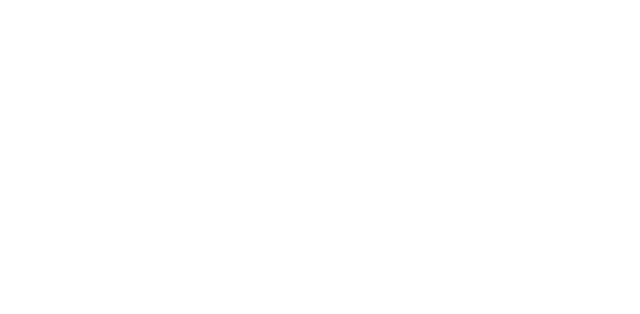
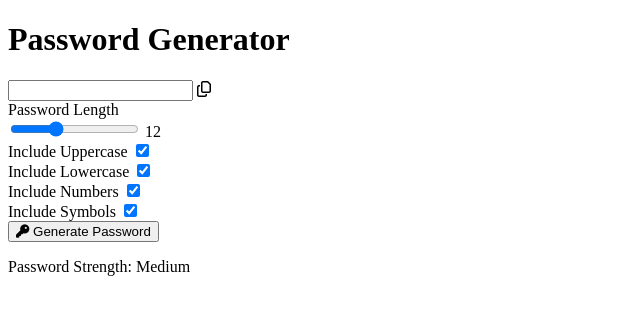
Before and after one commit to toprakmuhammed/password-generator, a plain HTML site: page index.html in a window 1280 px wide. Shown: the whole page, without its empty margins (0-640 px from the left). Drawn offline with Linux system fonts and the light colour scheme.

Commit message:
build html side.

```diff
--- a/index.html
+++ b/index.html
@@ -13,5 +13,61 @@
     />
     <title>Password Generator</title>
   </head>
-  <body></body>
+  <body>
+    <!-- password container -->
+    <div class="container">
+      <h1>Password Generator</h1>
+      <div class="password-container">
+        <input type="text" readonly id="password" />
+        <i class="far fa-copy" id="copy-btn" title="Copy to Clipboard"></i>
+      </div>
+
+      <!-- options -->
+      <div class="options">
+        <!-- password length -->
+        <div class="option">
+          <label for="length">Password Length</label>
+          <div class="range-container">
+            <input type="range" id="length" min="6" max="24" value="12" />
+            <span id="length-value">12</span>
+          </div>
+        </div>
+        <!-- include uppercase -->
+        <div class="option">
+          <label for="uppercase">Include Uppercase</label>
+          <input type="checkbox" id="uppercase" checked />
+        </div>
+        <!-- include lowercase -->
+        <div class="option">
+          <label for="lowercase">Include Lowercase</label>
+          <input type="checkbox" id="lowercase" checked />
+        </div>
+        <!-- include numbers -->
+        <div class="option">
+          <label for="numbers">Include Numbers</label>
+          <input type="checkbox" id="numbers" checked />
+        </div>
+        <!-- include symbols -->
+        <div class="option">
+          <label for="symbols">Include Symbols</label>
+          <input type="checkbox" id="symbols" checked />
+        </div>
+      </div>
+
+      <button id="generate-btn">
+        <i class="fas fa-key"></i>
+        Generate Password
+      </button>
+
+      <div class="strength-container">
+        <p>Password Strength: <span id="strength-label">Medium</span></p>
+
+        <div class="strength-meter">
+          <div class="strength-bar"></div>
+        </div>
+      </div>
+    </div>
+
+    <script src="script.js"></script>
+  </body>
 </html>
```
